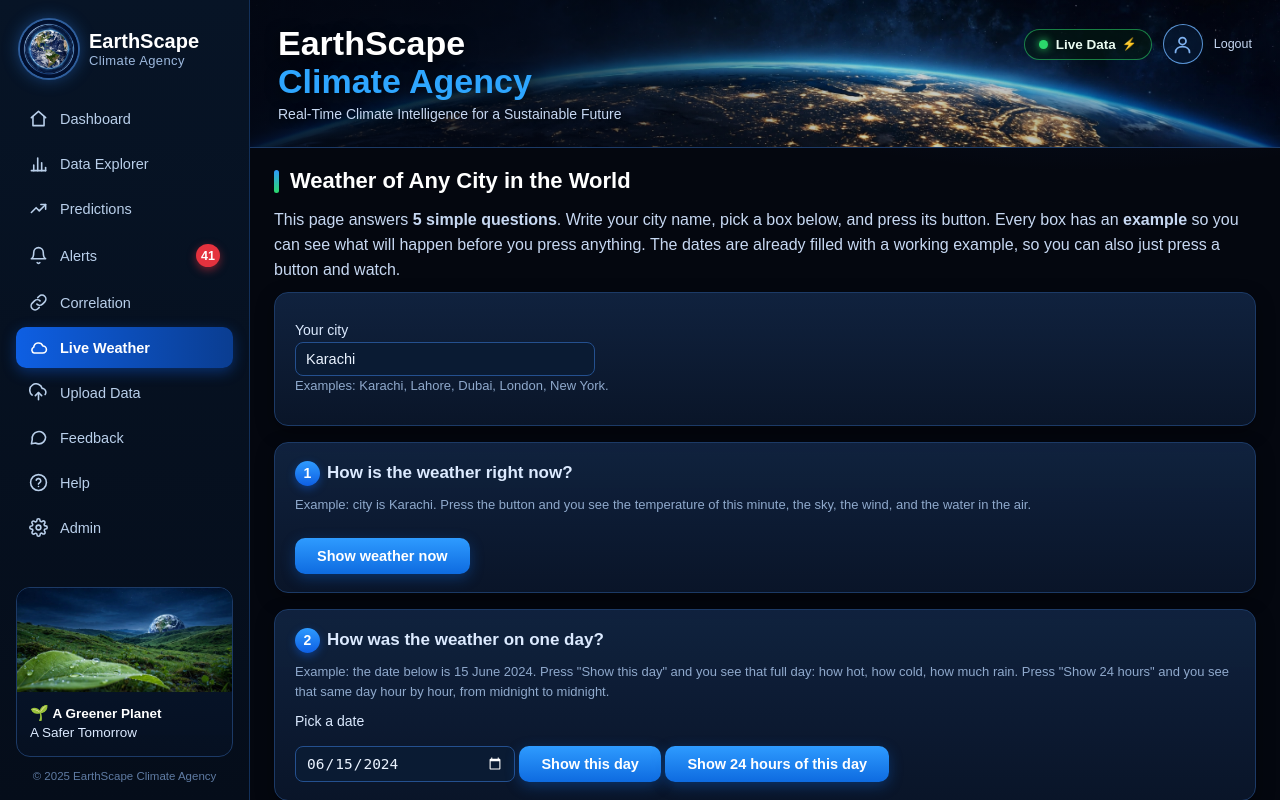
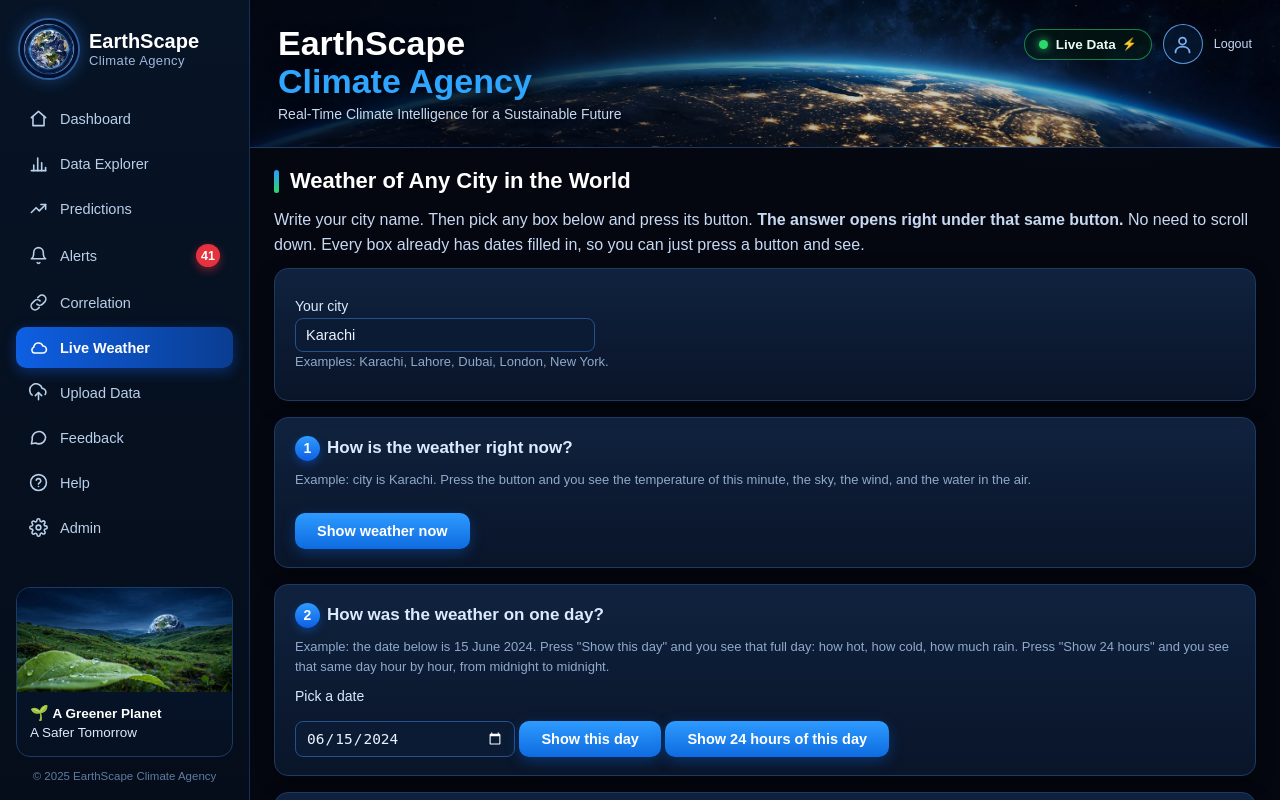
Before and after one commit to Tahakazmi880/earthscape-climate-agency, a Flask app: page /weather in a window 1280 px wide. Shown: the top 800 px of the page. Run offline with Flask 3, Linux system fonts and the light colour scheme; the visitor is signed in with stand-in values (Sample User, id 1).

Commit message:
Simplify wording everywhere: step-by-step alerts banner, plain checker guide with one-click example, simpler weather and correlation text

```diff
--- a/templates/weather.html
+++ b/templates/weather.html
@@ -1,9 +1,9 @@
 {% extends "base.html" %}
 {% block content %}
 <h1>Weather of Any City in the World</h1>
-<p>This page answers <b>5 simple questions</b>. Write your city name, pick a box below, and press its button.
-Every box has an <b>example</b> so you can see what will happen before you press anything.
-The dates are already filled with a working example, so you can also just press a button and watch.</p>
+<p>Write your city name. Then pick any box below and press its button.
+<b>The answer opens right under that same button.</b> No need to scroll down.
+Every box already has dates filled in, so you can just press a button and see.</p>
 
 <div class="panel">
   <label>Your city</label>
```
